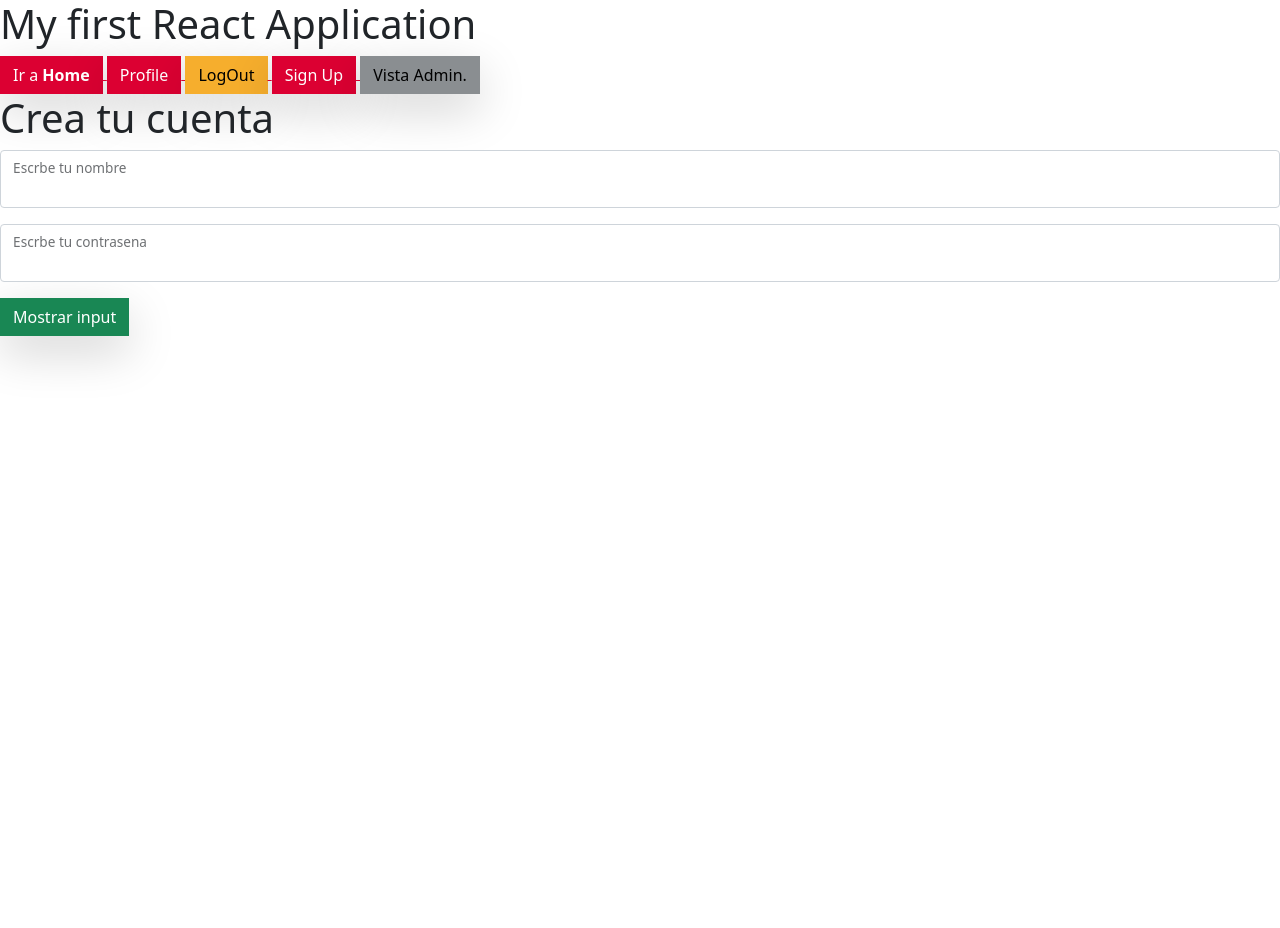
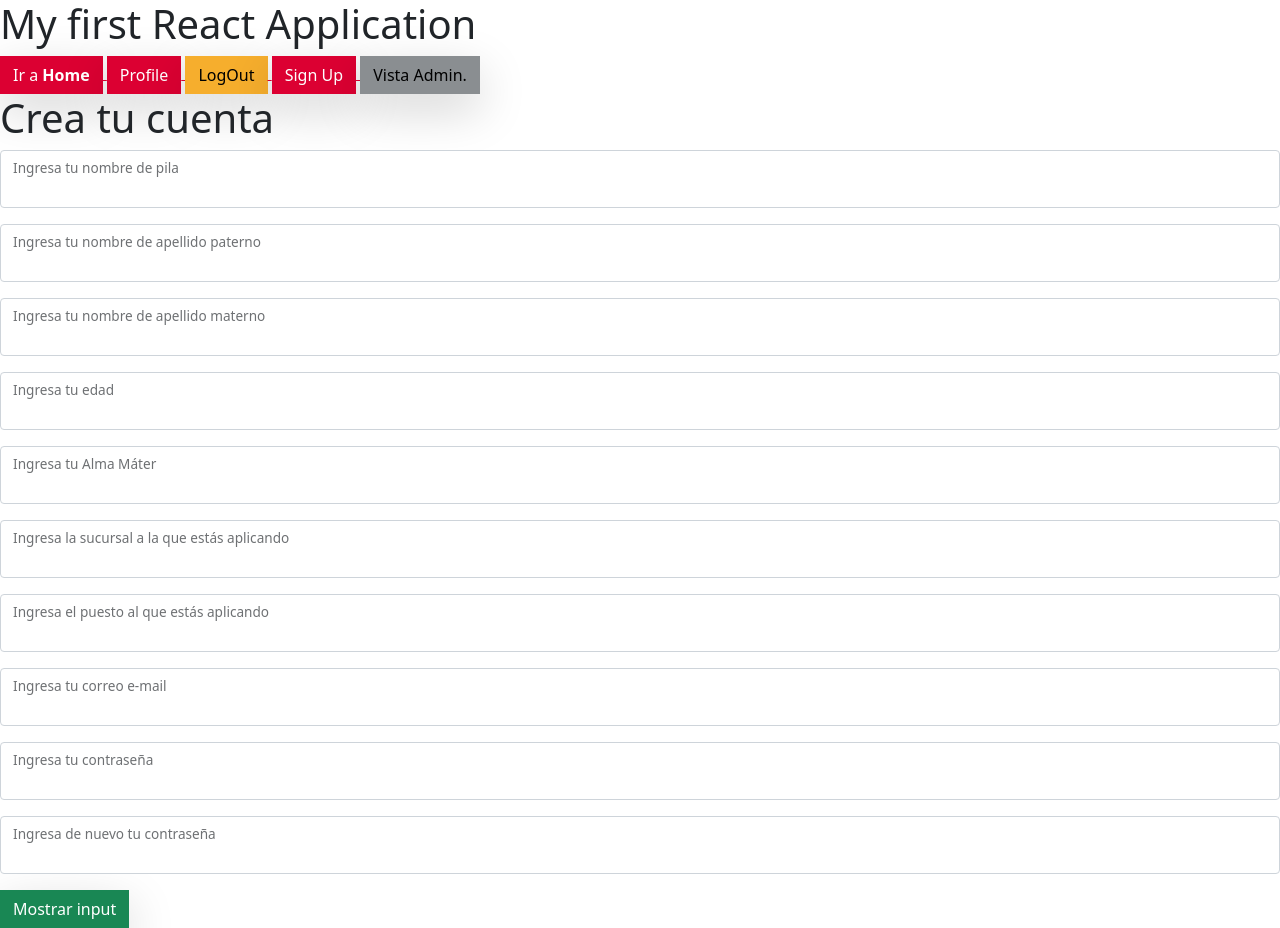
Before and after one commit to jaiovi/Denso-Git, a React (Create React App) app: page /signup in a window 1280 px wide. Before the commit the page ends 800 px from the top, so only its background shows below. Built offline with nearby package versions, Linux system fonts and the light colour scheme.

Commit message:
Update Signup.js

```diff
--- a/src/pages/Signup.js
+++ b/src/pages/Signup.js
@@ -6,18 +6,40 @@ import React, {useRef} from "react";
 function Signup()
 {
     //modificar
-    const inputUsername = useRef();
+    const inputNombrePila = useRef();
+    const inputApellidoPat = useRef();
+    const inputApellidoMat = useRef();
+    const inputEdad = useRef();
+    const inputAlmaMater = useRef();
+    const inputSucursal = useRef();
+    const inputPuesto = useRef();
+    const inputEmail = useRef();
     const inputPass = useRef();
     const mostrar = () =>{
-        console.log("username: ",inputUsername.current.getValue());
-        console.log("password: ",inputPass.current.getValue());
+        console.log("Nombre de Pila: ",inputNombrePila.current.getValue());
+        console.log("Apellido Paterno: ",inputApellidoPat.current.getValue());
+        console.log("Apellido Materno: ",inputApellidoMat.current.getValue());
+        console.log("Edad: ",inputEdad.current.getValue());
+        console.log("Alma Máter: ",inputAlmaMater.current.getValue());
+        console.log("Sucursal: ",inputSucursal.current.getValue());
+        console.log("Puesto: ",inputPuesto.current.getValue());
+        console.log("e-mail: ",inputEmail.current.getValue());
+        console.log("Contraseña: ",inputPass.current.getValue());
     }
     return (
         <div>
 
             <h1>Crea tu cuenta</h1>
-            <Input label="Escrbe tu nombre" ref={inputUsername} />
-            <Input label="Escrbe tu contrasena" ref={inputPass} />
+            <Input label="Ingresa tu nombre de pila" ref={inputNombrePila} />
+            <Input label="Ingresa tu nombre de apellido paterno" ref={inputApellidoPat} />
+            <Input label="Ingresa tu nombre de apellido materno" ref={inputApellidoMat} />
+            <Input label="Ingresa tu edad" ref={inputEdad} />
+            <Input label="Ingresa tu Alma Máter" ref={inputAlmaMater} />
+            <Input label="Ingresa la sucursal a la que estás aplicando" ref={inputSucursal} />
+            <Input label="Ingresa el puesto al que estás aplicando" ref={inputPuesto} />
+            <Input label="Ingresa tu correo e-mail" ref={inputEmail} />
+            <Input label="Ingresa tu contraseña" ref={inputPass} />
+            <Input label="Ingresa de nuevo tu contraseña" ref={inputPass} />
             <Button onClick={mostrar} color={"success"}>Mostrar input</Button>
         </div>
     )
```
